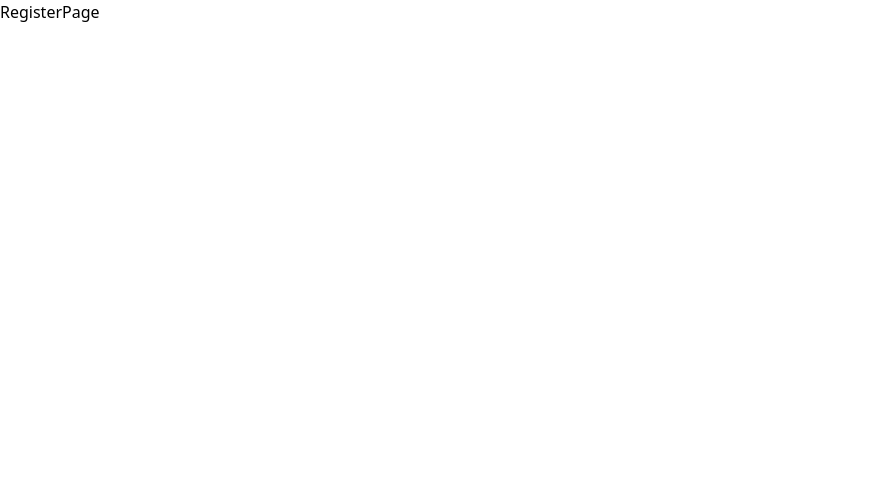
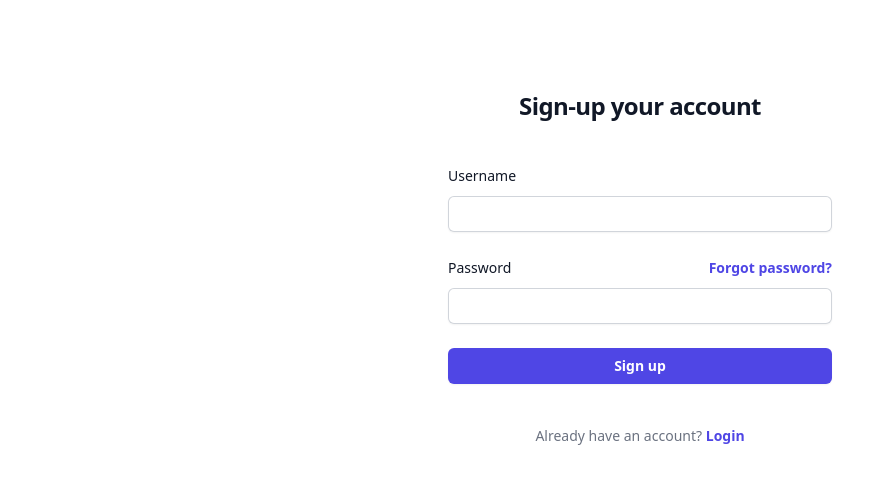
Before and after one commit to Thirumalaikumar-M/MyBlog, a React (Vite) app in the folder client/: page /register in a window 1280 px wide. Shown: the top 484 px of the page, without its empty margins (0-894 px from the left). Built offline with nearby package versions, Linux system fonts and the light colour scheme; the HTML template or start-up script is replaced by a standard one.

Commit message:
Add Register form

```diff
--- a/client/src/pages/RegisterPage.jsx
+++ b/client/src/pages/RegisterPage.jsx
@@ -1,7 +1,93 @@
-import React from "react";
+import React, { useState } from "react";
 
 const RegisterPage = () => {
-  return <div>RegisterPage</div>;
+  const [username, setUsername] = useState("");
+  const [password, setPassword] = useState("");
+  return (
+    <>
+      <div className="flex min-h-full flex-1 flex-col justify-center px-6 py-12 lg:px-8">
+        <div className="sm:mx-auto sm:w-full sm:max-w-sm">
+          <h2 className="mt-10 text-center text-2xl font-bold leading-9 tracking-tight text-gray-900">
+            Sign-up your account
+          </h2>
+        </div>
+
+        <div className="mt-10 sm:mx-auto sm:w-full sm:max-w-sm">
+          <form className="space-y-6" action="#" method="POST">
+            <div>
+              <label
+                htmlFor="username"
+                className="block text-sm font-medium leading-6 text-gray-900"
+              >
+                Username
+              </label>
+              <div className="mt-2">
+                <input
+                  id="username"
+                  name="username"
+                  type="text"
+                  autoComplete="username"
+                  value={username}
+                  onChange={(e) => setUsername(e.target.value)}
+                  required
+                  className="block w-full rounded-md border-0 py-1.5 text-gray-900 shadow-sm ring-1 ring-inset ring-gray-300 placeholder:text-gray-400 focus:ring-2 focus:ring-inset focus:ring-indigo-600 sm:text-sm sm:leading-6"
+                />
+              </div>
+            </div>
+
+            <div>
+              <div className="flex items-center justify-between">
+                <label
+                  htmlFor="password"
+                  className="block text-sm font-medium leading-6 text-gray-900"
+                >
+                  Password
+                </label>
+                <div className="text-sm">
+                  <a
+                    href="#"
+                    className="font-semibold text-indigo-600 hover:text-indigo-500"
+                  >
+                    Forgot password?
+                  </a>
+                </div>
+              </div>
+              <div className="mt-2">
+                <input
+                  id="password"
+                  name="password"
+                  type="password"
+                  value={password}
+                  onChange={(e) => setPassword(e.target.value)}
+                  required
+                  className="block w-full rounded-md border-0 py-1.5 text-gray-900 shadow-sm ring-1 ring-inset ring-gray-300 placeholder:text-gray-400 focus:ring-2 focus:ring-inset focus:ring-indigo-600 sm:text-sm sm:leading-6"
+                />
+              </div>
+            </div>
+
+            <div>
+              <button
+                type="submit"
+                className="flex w-full justify-center rounded-md bg-indigo-600 px-3 py-1.5 text-sm font-semibold leading-6 text-white shadow-sm hover:bg-indigo-500 focus-visible:outline focus-visible:outline-2 focus-visible:outline-offset-2 focus-visible:outline-indigo-600"
+              >
+                Sign up
+              </button>
+            </div>
+          </form>
+
+          <p className="mt-10 text-center text-sm text-gray-500">
+            Already have an account?{" "}
+            <a
+              href="#"
+              className="font-semibold leading-6 text-indigo-600 hover:text-indigo-500"
+            >
+              Login
+            </a>
+          </p>
+        </div>
+      </div>
+    </>
+  );
 };
 
 export default RegisterPage;
```
